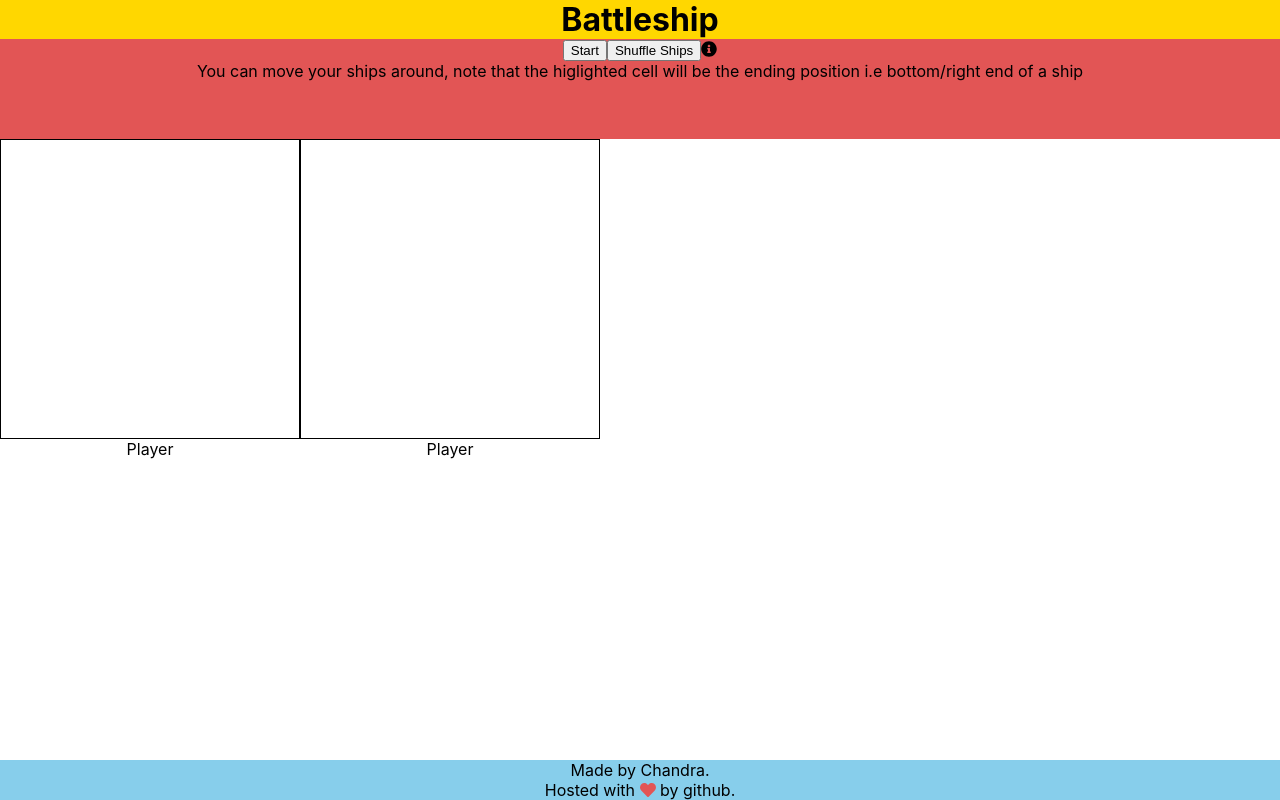
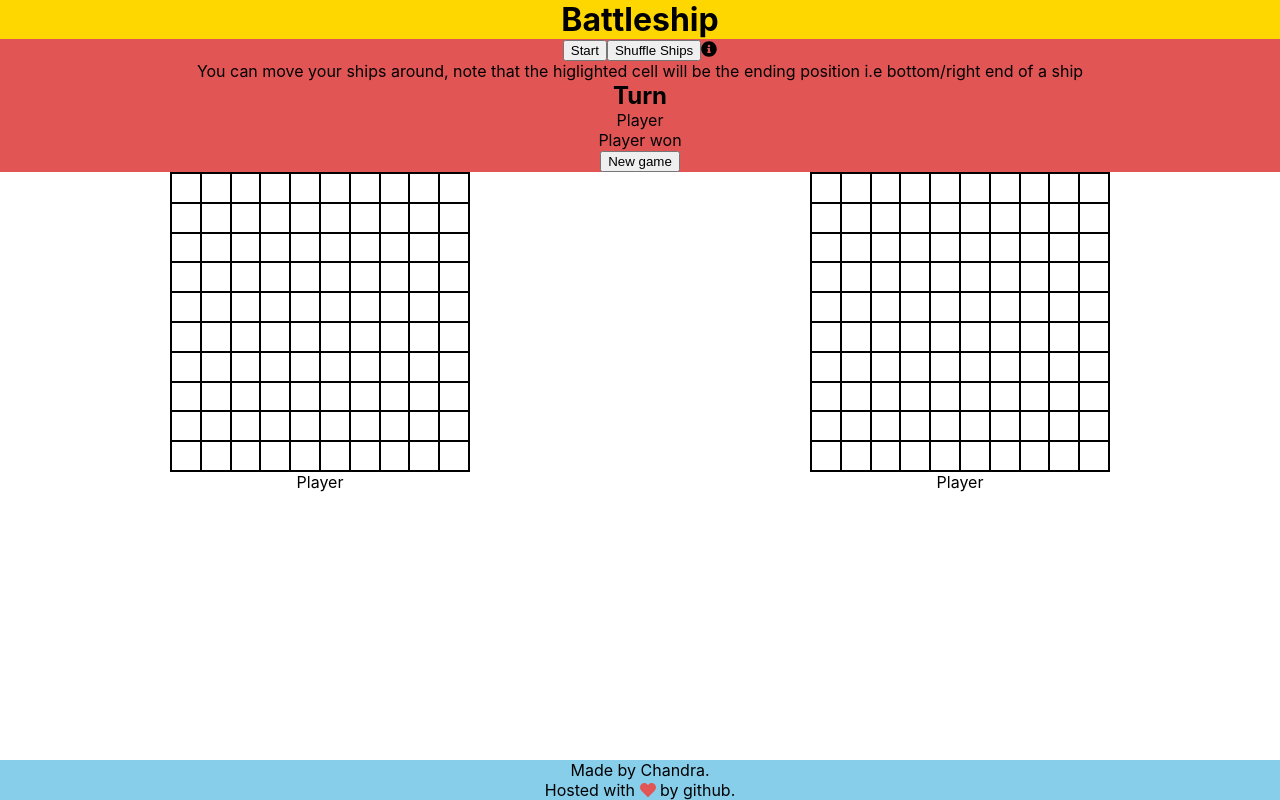
Before and after one commit to CodeSurfer3022/battleship, a React (Create React App) app in the folder battleship/: page / in a window 1280 px wide. Built offline with nearby package versions, Linux system fonts and the light colour scheme.

Commit message:
Add cells to game board

```diff
--- /dev/null
+++ b/battleship/src/Components/Cell.css
@@ -0,0 +1,4 @@
+.cell {
+    border: 1px solid black;
+    cursor: pointer;
+}
--- /dev/null
+++ b/battleship/src/Components/Cell.js
@@ -0,0 +1,12 @@
+import React from "react";
+import "./Cell.css";
+
+function Cell(props) {
+  return(
+    <div className="cell" data-key={props.index}>
+
+    </div>
+  )
+}
+
+export default Cell;
--- a/battleship/src/Components/GameBoard.js
+++ b/battleship/src/Components/GameBoard.js
@@ -1,11 +1,25 @@
-import React from "react";
+import React, {useState, useEffect} from "react";
 import "./GameBoard.css";
+import Cell from "./Cell";
 
 function GameBoard() {
+  const [values, setValues] = useState([])
+
+  // component did mount
+  useEffect(() => {
+    let tmp = [];
+    for(let i = 0; i < 100; i ++) {
+      tmp.push(undefined);
+    }
+    setValues(tmp);
+  }, []);
+
+  const cells = values.map( (value, index = 0) => <Cell key={index} index={index}/>);
+
   return(
     <div className="game-board">
       <div className="board">
-
+        {cells}
       </div>
       <p>Player</p>
     </div>
--- a/battleship/src/Components/GameRibbon.css
+++ b/battleship/src/Components/GameRibbon.css
@@ -1,4 +1,3 @@
 .game-ribbon {
-    height: 100px;
     background: #e25555;
 }
--- a/battleship/src/Components/GameRibbon.js
+++ b/battleship/src/Components/GameRibbon.js
@@ -11,6 +11,14 @@ function GameRibbon() {
       <FontAwesomeIcon icon={faInfoCircle}/>
       <p className="info__text hidden">You can move your ships around, note that the higlighted cell
         will be the ending position i.e bottom/right end of a ship</p>
+      <div>
+        <h2>Turn</h2>
+        <p>Player</p>
+      </div>
+      <div>
+        <p>Player won</p>
+        <button>New game</button>
+      </div>
     </div>
   )
 }
--- a/battleship/src/Components/PlayArea.css
+++ b/battleship/src/Components/PlayArea.css
@@ -1,3 +1,5 @@
 .play-area {
     display: flex;
+    justify-content: space-around;
+    align-items: center;
 }
```
